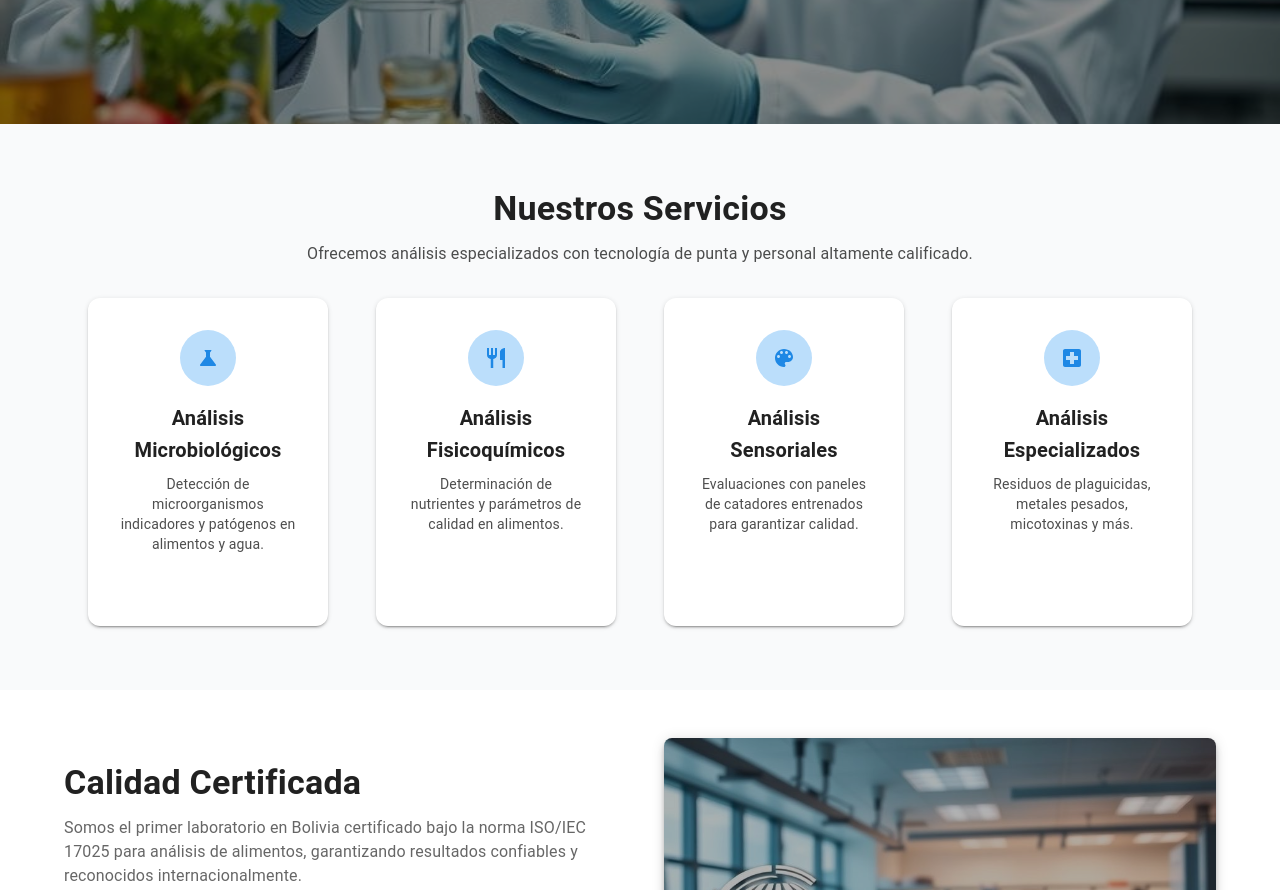
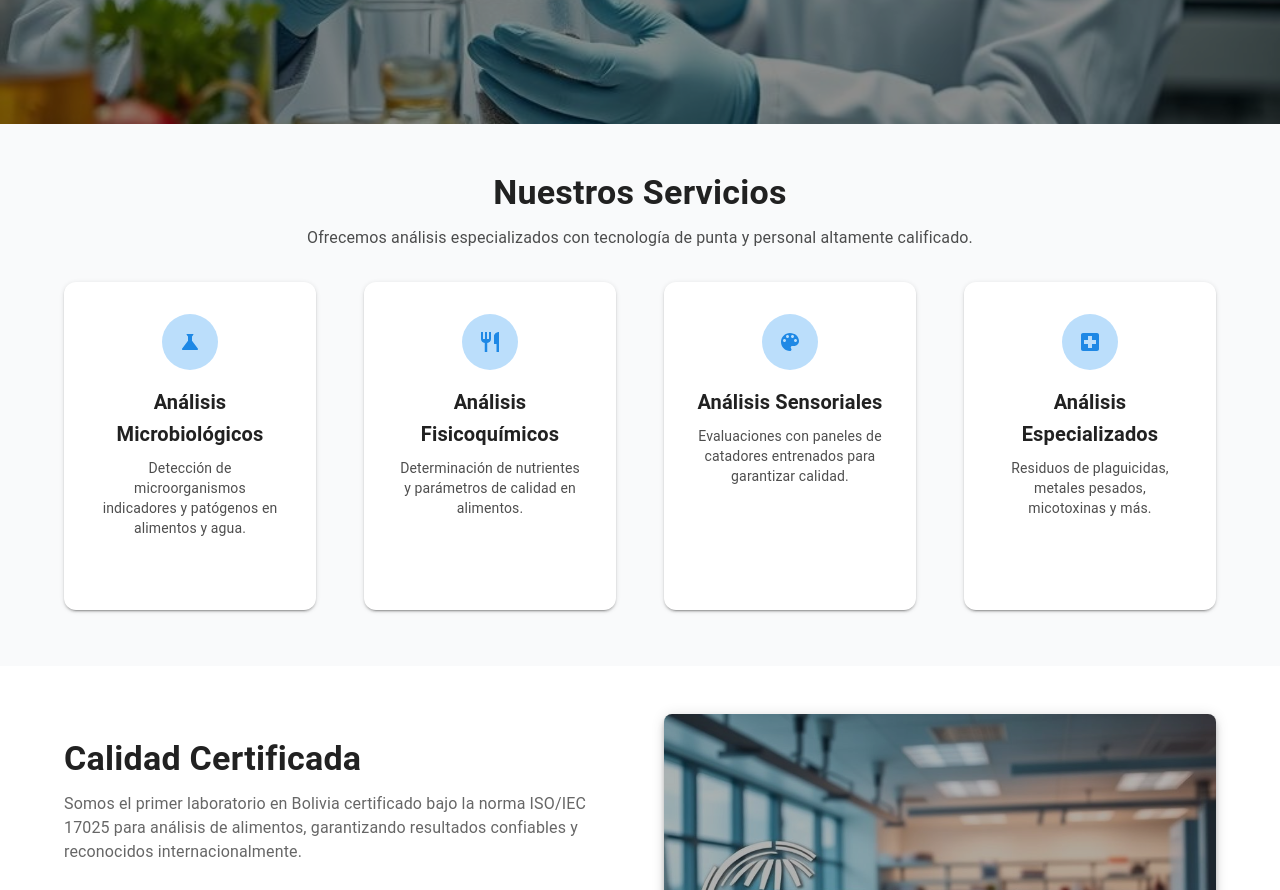
Before and after one commit to capn-sitio-web/capn-web, a React (Vite) app: page / in a window 1280 px wide. Shown: the part 580-1470 px from the top of the page. Built offline with nearby package versions, Linux system fonts and the light colour scheme.

Commit message:
[ADD] info card

```diff
--- a/src/presentation/components/cards/IconInfoCard.tsx
+++ b/src/presentation/components/cards/IconInfoCard.tsx
@@ -16,7 +16,7 @@ const IconInfoCard: React.FC<IconInfoCardProps> = ({ icon, title, description })
       textAlign: "center",
       p: 2,
       height: "100%",
-      width: "13rem",
+      //width: "13rem",
       transition: "transform 0.2s ease",
       "&:hover": { transform: "translateY(-6px)" },
     }}
--- a/src/presentation/components/cards/InfoCard.tsx
+++ b/src/presentation/components/cards/InfoCard.tsx
@@ -1,4 +1,5 @@
-import { Box, Typography } from "@mui/material";
+import { Avatar, Box, Typography } from "@mui/material";
+import { blue } from "@mui/material/colors";
 
 interface InfoCardProps {
   icon: React.ReactNode;
@@ -8,23 +9,18 @@ interface InfoCardProps {
 
 const InfoCard: React.FC<InfoCardProps> = ({ icon, title, description }) => {
   return (
-    <Box textAlign="center" px={2}>
-      <Box
-        sx={{
-          width: 64,
-          height: 64,
-          mx: "auto",
-          borderRadius: "50%",
-          display: "flex",
-          alignItems: "center",
-          justifyContent: "center",
-          bgcolor: "rgba(59,130,246,0.1)",
-          mb: 2,
-        }}
-      >
-        {icon}
+    <Box
+			borderRadius={3}
+			textAlign="center"
+			p={2}
+			height="100%"
+		>
+      <Box sx={{ display: "flex", justifyContent: "center", mb: 2 }}>
+        <Avatar sx={{ color: blue[600], bgcolor: "rgba(59,130,246,0.1)", width: 64, height: 64 }}>
+          {icon}
+        </Avatar>
       </Box>
-      <Typography variant="h6" fontWeight="bold" gutterBottom>
+      <Typography variant="h6" color="text.primary" fontWeight="bold" gutterBottom>
         {title}
       </Typography>
       <Typography variant="body2" color="text.secondary">
--- a/src/presentation/components/containers/GridSection.tsx
+++ b/src/presentation/components/containers/GridSection.tsx
@@ -6,7 +6,7 @@ interface GridSectionProps<T extends object> {
   subtitle?: string;
   items: T[]; // el tipo genérico reemplaza al any[]
   CardComponent: React.ComponentType<T>;
-  //columns?: 2 | 3 | 4;
+  columns?: 2 | 3 | 4;
   backgroundColor?: string;
 }
 
@@ -15,11 +15,11 @@ const GridSection = <T extends object>({
   subtitle,
   items,
   CardComponent,
-  //columns = 4,
+  columns = 4,
   backgroundColor = "transparent",
 }: GridSectionProps<T>) => {
   return (
-    <Box bgcolor={backgroundColor} py={6}>
+    <Box bgcolor={backgroundColor} pt={6} pb={11}>
       <Container>
         <Box textAlign="center" mb={4}>
           <Typography
@@ -33,7 +33,8 @@ const GridSection = <T extends object>({
           {subtitle && (
             <Typography
               variant="body1"
-              color="text.secondary"
+              color="text.primary"
+              sx={{ opacity: 0.8 }}
             >
               {subtitle}
             </Typography>
@@ -49,9 +50,10 @@ const GridSection = <T extends object>({
             <Grid
               item
               key={index}
-              /*xs={12}
+              xs={12}
               sm={6}
-              md={12 / columns}*/
+              md={columns===4 ? 4 : 6}
+              lg={12 / columns}
             >
               <CardComponent {...item} />
             </Grid>
--- a/src/presentation/pages/AboutUsPage.tsx
+++ b/src/presentation/pages/AboutUsPage.tsx
@@ -39,13 +39,13 @@ const AboutUsPage = () => {
                     \nA lo largo de estos años, hemos evolucionado constantemente, incorporando nuevas metodologías, equipos de última generación y ampliando nuestro alcance de servicios para responder a las necesidades del sector alimentario boliviano.`}
         image={historia}
       />
-
+      {/* Sección: Nuestros Valores */}
       <GridSection
         title="Nuestros Valores"
         subtitle="Los principios que guían nuestro trabajo diario"
         items={valoresData}
         CardComponent={InfoCard}
-        //columns={4}
+        columns={4}
       />
     </Box>
   );
--- a/src/presentation/pages/HomePage.tsx
+++ b/src/presentation/pages/HomePage.tsx
@@ -1,9 +1,9 @@
-import { Box, Container, Grid } from "@mui/material";
+import { Box } from "@mui/material";
 import { Science, Restaurant, ColorLens, LocalHospital } from "@mui/icons-material";
 import hero from "../../assets/hero-lab.jpeg";
 import calidad from "../../assets/calidad-certificada.jpeg";
 import HeroSection from "../components/containers/HeroSection";
-import SectionTitle from "../components/containers/SectionTitle";
+import GridSection from "../components/containers/GridSection";
 import IconInfoCard from "../components/cards/IconInfoCard";
 import InfoImageSection from "../components/containers/InfoImageSection";
 import CallToActionSection from "../components/containers/CallToActionSection";
@@ -46,25 +46,13 @@ const HomePage = () => {
         ]}
       />
       {/* Servicios */}
-      <Box bgcolor={"#F9FAFB"} sx={{ pt: 8, pb: 12 }}>
-        <Container>
-          <SectionTitle
-            title="Nuestros Servicios"
-            subtitle="Ofrecemos análisis especializados con tecnología de punta y personal altamente calificado."
-          />
-          <Grid container spacing={6} justifyContent="center">
-            {servicesData.map((item, index) => (
-              <Grid item key={index}>
-                <IconInfoCard
-                  icon={item.icon}
-                  title={item.title}
-                  description={item.description}
-                />
-              </Grid>
-            ))}
-          </Grid>
-        </Container>
-      </Box>
+      <GridSection
+        title="Nuestros Servicios"
+        subtitle="Ofrecemos análisis especializados con tecnología de punta y personal altamente calificado."
+        items={servicesData}
+        CardComponent={IconInfoCard}
+        backgroundColor="#F9FAFB"
+      />
       {/* Calidad Certificada */}
       <InfoImageSection
         title="Calidad Certificada"
```
Lines whose indentation alone changed are shown as unchanged.
